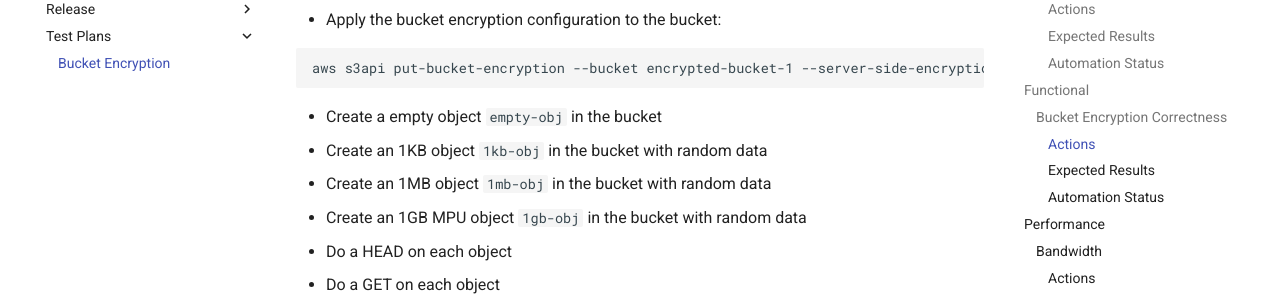
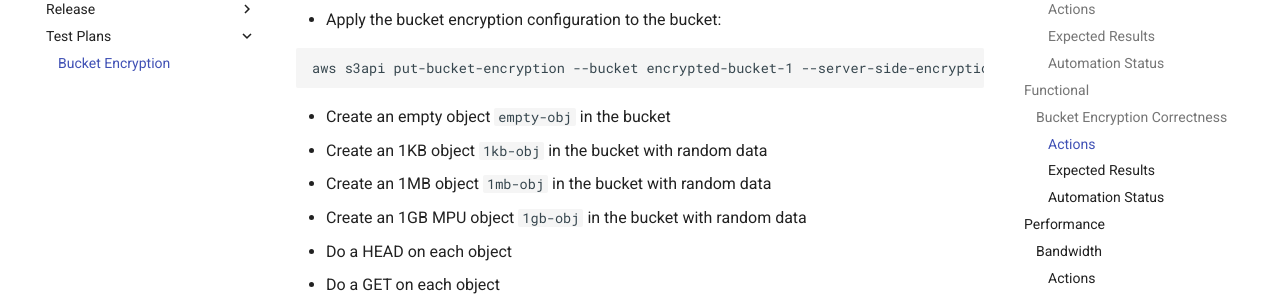
Before and after one commit to scality/Zenko-RFCs, an MkDocs documentation site: the page built from docs/test-plan/bucket-encryption.md, in a window 1280 px wide and 900 px high, scrolled down 939 px. Shown: the part 153-450 px from the top of the window. Built offline with MkDocs 1.6.1 and Material for MkDocs 9.7.7, drawn with Linux system fonts in a browser that asks for light colours; comment, search, counter and statistics services are not loaded.

````diff
--- a/docs/test-plan/bucket-encryption.md
+++ b/docs/test-plan/bucket-encryption.md
@@ -47,7 +47,7 @@
   aws s3api put-bucket-encryption --bucket encrypted-bucket-1 --server-side-encryption-configuration file:///tmp/encryption.json
   ```
 
-  * Create a empty object `empty-obj` in the bucket
+  * Create an empty object `empty-obj` in the bucket
   * Create an 1KB object `1kb-obj` in the bucket with random data
   * Create an 1MB object `1mb-obj` in the bucket with random data
   * Create an 1GB MPU object `1gb-obj` in the bucket with random data
````
